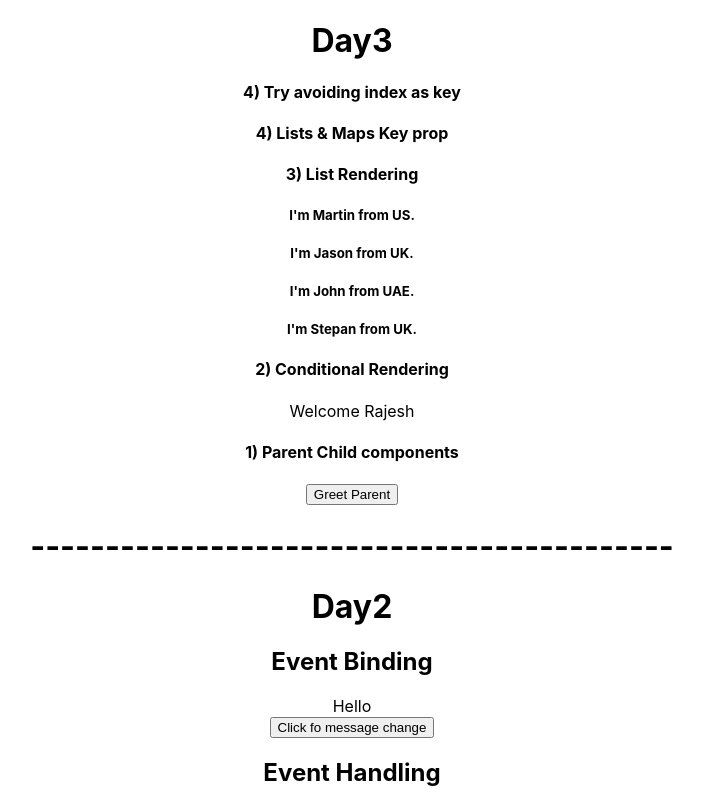
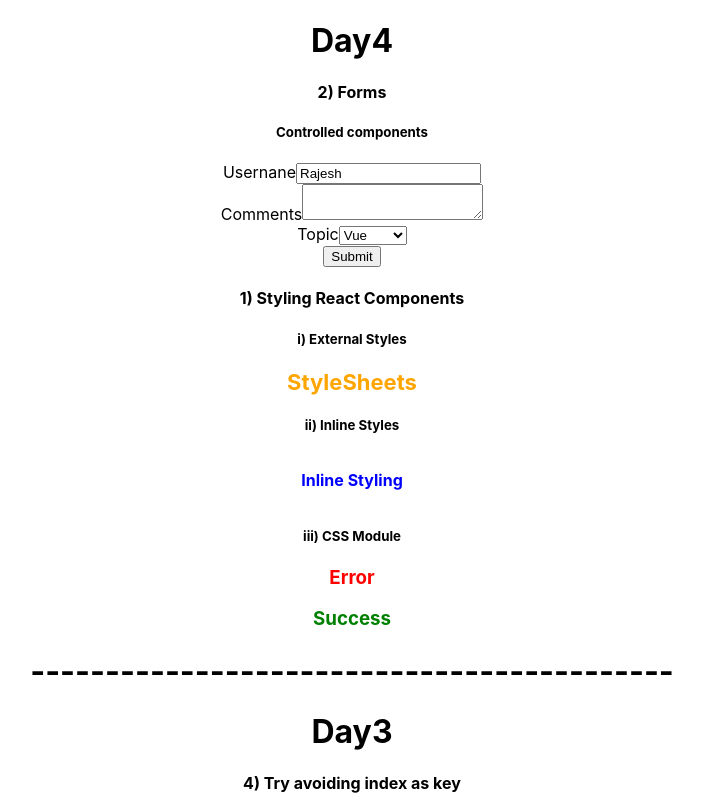
Before and after one commit to antharir/reactjs-learning-1, a React (Create React App) app: page / in a window 1280 px wide. Shown: the top 800 px of the page, without its empty margins (288-991 px from the left). Built offline with nearby package versions, Linux system fonts and the light colour scheme.

Commit message:
Day 4 learning forms and styling

```diff
--- a/src/App.js
+++ b/src/App.js
@@ -14,17 +14,40 @@ import EventBind from "./components/EventBind";
 import ParentComponent from "./components/ParentComponent";
 import UserGreeting from "./components/UserGreeting";
 import ListRender from "./components/ListRender";
+import Stylesheet from "./components/styles/Stylesheet";
+import Inline from "./components/styles/Inline";
+
+import './components/styles/appStyles.css'
+import styles from './components/styles/appStyles.module.css'
+import Form from "./components/forms/Form";
 
 function App() {
   return (
     <div className="App">
+      <h1>Day4</h1>
+
+      <h4> 2) Forms</h4>
+      <h5> Controlled components</h5>
+      <Form />
+
+
+      <h4> 1) Styling React Components</h4>
+      <h5> i) External Styles</h5>
+      <Stylesheet primary={true} />
+      <h5> ii) Inline Styles</h5>
+      <Inline />
+      <h5> iii) CSS Module </h5>
+      <h3 className="error">Error</h3>
+      <h3 className={styles.success}>Success</h3>
+
+
+      <h1>-------------------------------------------</h1>
+
       <h1>Day3</h1>
-
 
       <h4> 4) Try avoiding index as key</h4>
 
       <h4> 4) Lists & Maps Key prop</h4>
-
 
       <h4> 3) List Rendering</h4>
       <ListRender />
--- /dev/null
+++ b/src/components/forms/Form.js
@@ -0,0 +1,71 @@
+import React, { Component } from "react";
+
+class Form extends Component {
+  constructor(props) {
+    super(props);
+
+    this.state = {
+      userName: "Rajesh",
+      comments: "",
+      topic: "vue",
+    };
+  }
+
+  handlUserNameChange = (event) => {
+    this.setState({
+      userName: event.target.value,
+    });
+  };
+  handlcommentsChange = (event) => {
+    this.setState({
+      comments: event.target.value,
+    });
+  };
+  handlTopicChange = (event) => {
+    this.setState({
+      topic: event.target.value,
+    });
+  };
+
+  HandleSubmit = (event) => {
+    alert(`${this.state.userName} - ${this.state.comments} - ${this.state.topic}`);
+    event.preventDefault();
+  };
+
+  render() {
+    const {userName, comments, topic} = this.state
+    return (
+      <form onSubmit={this.HandleSubmit}>
+        <div>
+          <label>Usernane</label>
+          <input
+            type="text"
+            value={userName}
+            onChange={this.handlUserNameChange}
+          />
+        </div>
+        <div>
+          <label>Comments</label>
+          <textarea
+            type="text"
+            value={comments}
+            onChange={this.handlcommentsChange}
+          >
+            {" "}
+          </textarea>
+        </div>
+        <div>
+          <label>Topic</label>
+          <select value={topic} onChange={this.handlTopicChange}>
+            <option value="angular">Angular</option>
+            <option value="react">React</option>
+            <option value="vue">Vue</option>
+          </select>
+        </div>
+        <button type="submit">Submit</button>
+      </form>
+    );
+  }
+}
+
+export default Form;
--- /dev/null
+++ b/src/components/styles/Inline.js
@@ -0,0 +1,16 @@
+import React from 'react'
+
+const heading = {
+  fontSize: '16px',
+  color: 'blue'
+}
+
+function Inline() {
+  return (
+    <div>
+      <h6 style={heading}>Inline Styling</h6>
+    </div>
+  )
+}
+
+export default Inline
--- /dev/null
+++ b/src/components/styles/Stylesheet.js
@@ -0,0 +1,14 @@
+import React from 'react'
+import './mystyles.css'
+
+function Stylesheet(props) {
+    let className = props.primary ? 'primary' : ''
+    console.log("Class " , className);
+  return (
+    <div>
+      <h1 className={`${className} font-xl`}>StyleSheets</h1>
+    </div>
+  )
+}
+
+export default Stylesheet
--- /dev/null
+++ b/src/components/styles/appStyles.css
@@ -0,0 +1,3 @@
+.error {
+    color: red;
+}
--- /dev/null
+++ b/src/components/styles/appStyles.module.css
@@ -0,0 +1,3 @@
+.success {
+    color: green;
+}
--- /dev/null
+++ b/src/components/styles/mystyles.css
@@ -0,0 +1,8 @@
+.primary {
+    color: orange;
+}
+
+
+.font-xl {
+    font-size: 22px;
+}
```
